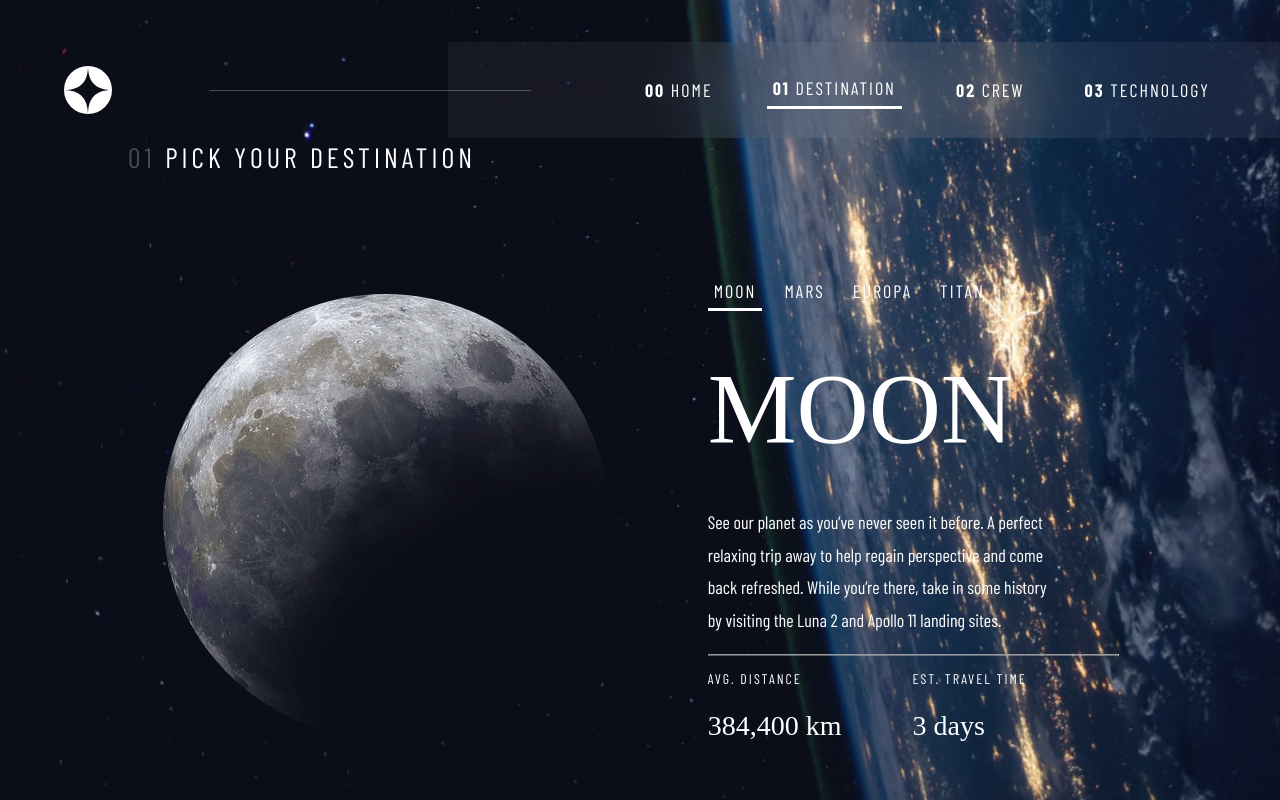
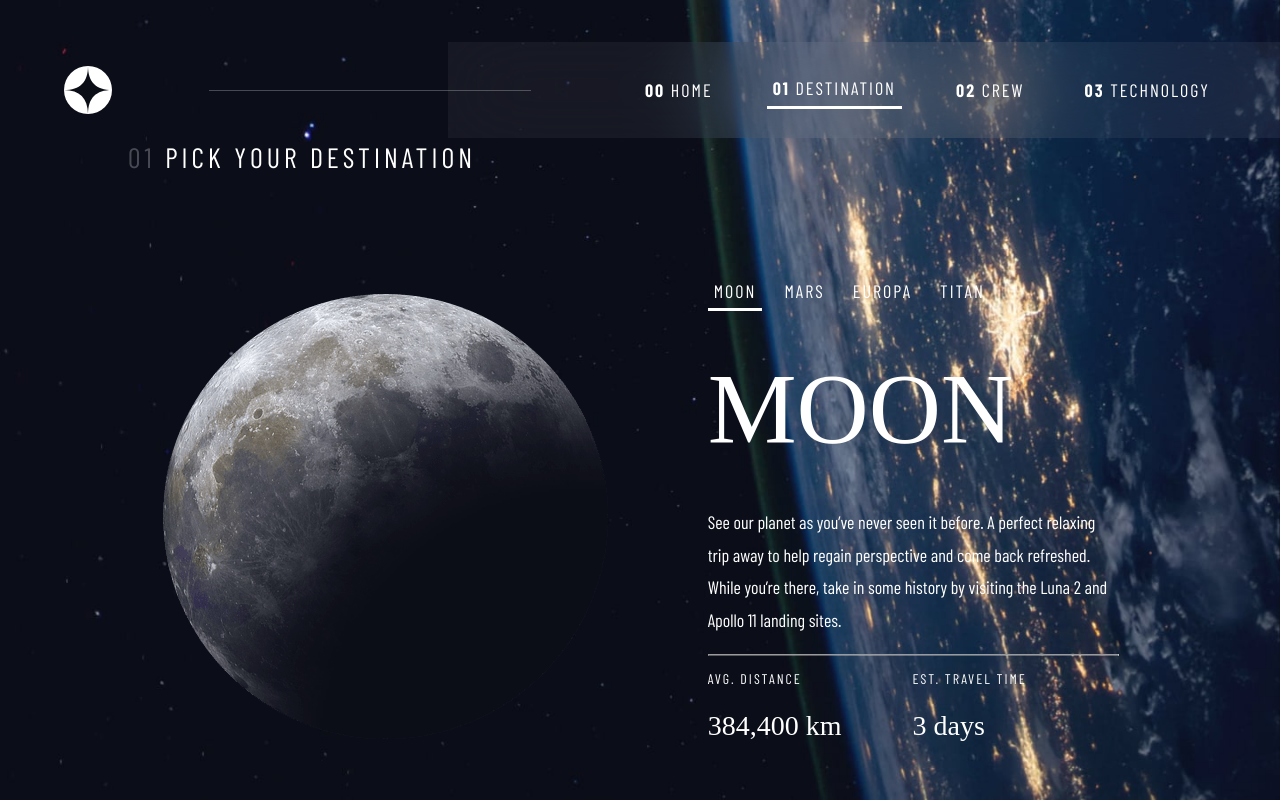
Before and after one commit to nicmanicc/space-tourism, a React (Create React App) app: page / in a window 1280 px wide. Both pictures are taken after a click on the button "EXPLORE". Built offline with nearby package versions, Linux system fonts and the light colour scheme; a web font is replaced by a local one.

Commit message:
fix: adjust styling in PlanetDescription for better text layout and remove unnecessary CSS property

```diff
--- a/src/components/Nav/PlanetDescription.jsx
+++ b/src/components/Nav/PlanetDescription.jsx
@@ -3,7 +3,9 @@ export const PlanetDescription = ({ name, desc, distance, time }) => {
   return (
     <div>
       <p className={`${classes.name} font-bellefair-preset-2`}>{name}</p>
-      <p className="font-barlow-preset-9">{desc}</p>
+      <p style={{ minHeight: '100px' }} className="font-barlow-preset-9">
+        {desc}
+      </p>
       <hr className={classes.br}></hr>
       <div className={classes.distanceContainer}>
         <p className="font-barlow-preset-7">AVG. DISTANCE</p>
--- a/src/components/pages/Desination.module.css
+++ b/src/components/pages/Desination.module.css
@@ -25,7 +25,6 @@
   justify-content: center;
   align-items: center;
   gap: 100px;
-  white-space: pre-line;
 }
 
 .planetImage {
```
